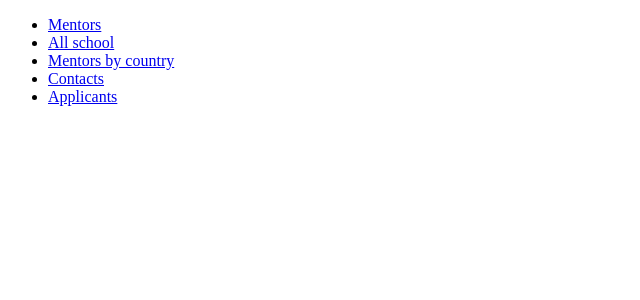
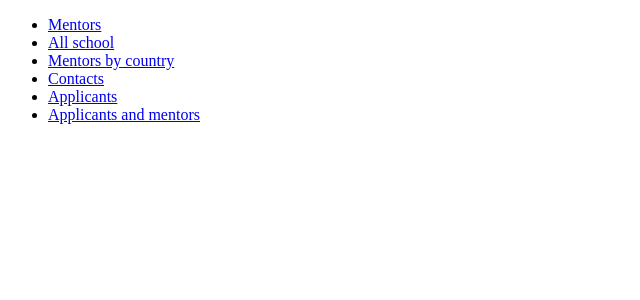
Before and after one commit to alexMillerVince/basic-sql, a Flask app: page / in a window 1280 px wide. Shown: the top 300 px of the page, without its empty margins (0-640 px from the left). Run offline with Flask 2, Linux system fonts and the light colour scheme.

Commit message:
add applicants-and-mentors

```diff
--- a/templates/index.html
+++ b/templates/index.html
@@ -13,6 +13,7 @@
         <li><a href="/mentors-by-country">Mentors by country</a></li>
         <li><a href="/contacts">Contacts</a></li>
         <li><a href="/applicants">Applicants</a></li>
+        <li><a href="/applicants-and-mentors">Applicants and mentors</a></li>
     </ul>
 </div>
 
```
